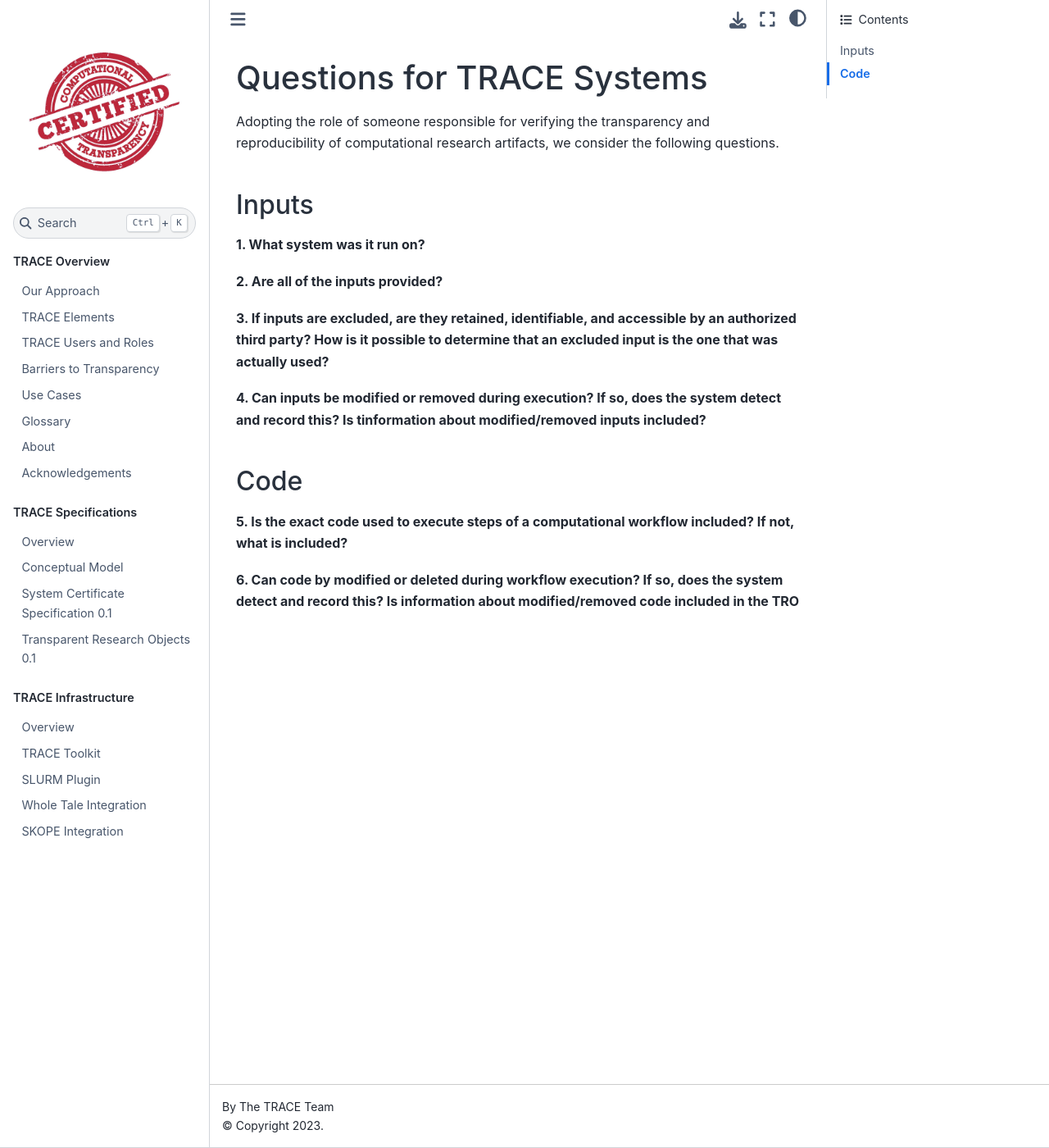
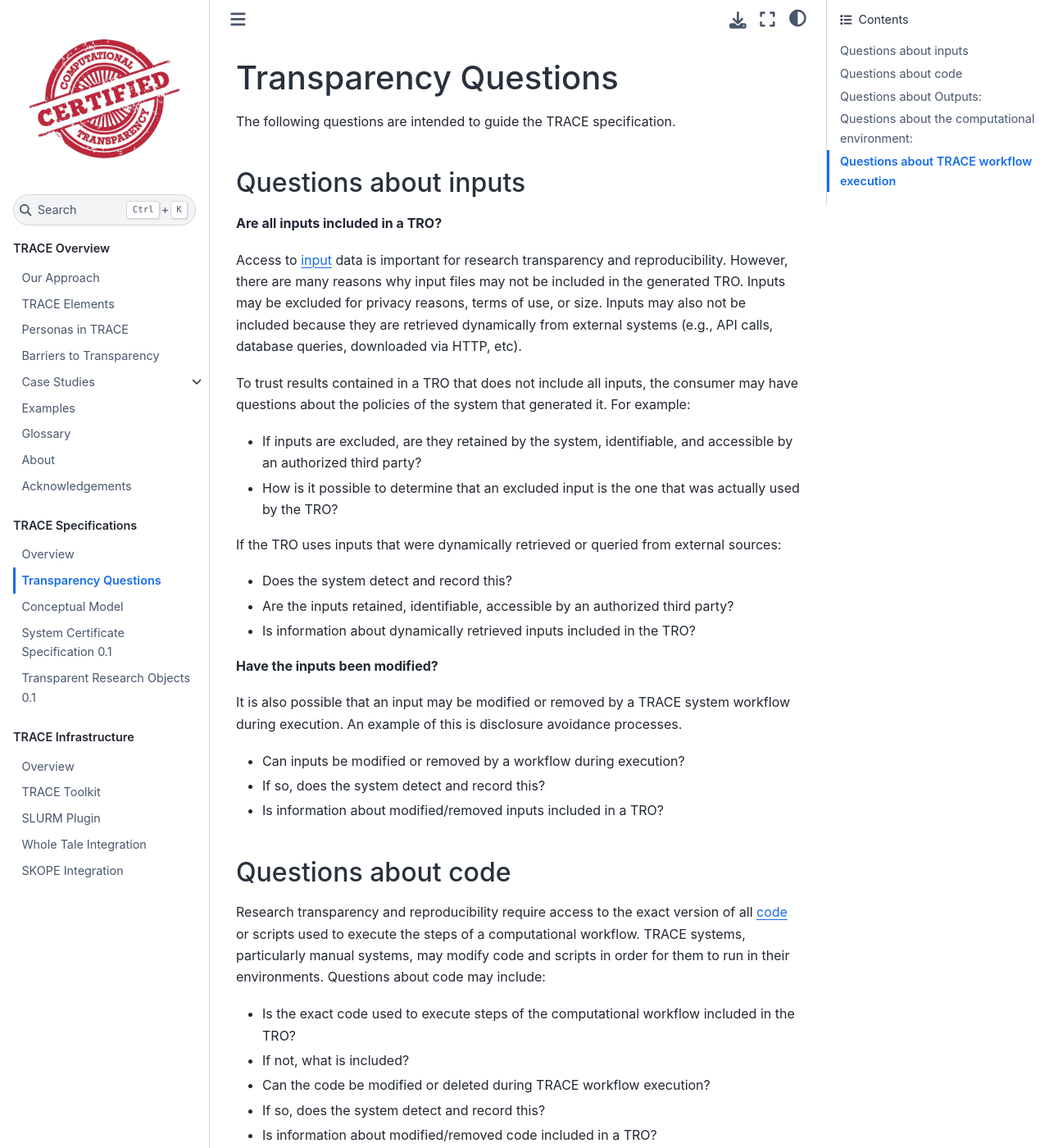
Before and after one commit to transparency-certified/trace-specification, a Jupyter Book: the page built from docs/questions.md, in a window 1280 px wide and 1400 px high. Shown: the whole window at 82% size. Built offline with Jupyter Book 1.0.4 settings and Sphinx 7.4.7 and the Sphinx Book theme 1.1.4, drawn with Linux system fonts in a browser that asks for light colours; some of the changed text lies outside the part shown.

Commit message:
Updated content based on nutshell doc; added case studies, examples, questions

```diff
--- a/_toc.yml
+++ b/_toc.yml
@@ -12,15 +12,22 @@
   - file: docs/overview
   - file: docs/elements
   - file: docs/users
-#  - file: questions
   - file: docs/barriers
-  - file: docs/usecases
+  - file: docs/case-profiles
+    sections:
+    - file: docs/case-profiles/rdc
+    - file: docs/case-profiles/bplim
+    - file: docs/case-profiles/twitter
+    - file: docs/case-profiles/ipums
+    - file: docs/case-profiles/campus-cluster
+  - file: docs/examples
   - file: docs/glossary
   - file: docs/about
   - file: docs/acknowledgements
 - caption: TRACE Specifications
   chapters:
   - file: docs/specifications
+  - file: docs/questions
   - file: docs/conceptual-model
   - file: docs/specifications/trace-certificate/0.1/index
   - file: docs/specifications/tro/0.1/index
--- a/docs/questions.md
+++ b/docs/questions.md
@@ -1,28 +1,93 @@
-# Questions for TRACE Systems
+(questions)=
+# Transparency Questions
 
-Adopting the role of someone responsible for verifying the transparency and
-reproducibility of computational research artifacts, we consider the following
-questions.
+The following questions are intended to guide the TRACE specification.
 
-## Inputs
+## Questions about inputs
 
-**1. What system was it run on?**
+**Are all inputs included in a TRO?**
 
-**2. Are all of the inputs provided?**
+Access to {term}`input <Input>` data is important for research transparency and
+reproducibility.  However, there are many reasons why input files may not be
+included in the generated TRO. Inputs may be excluded for privacy reasons, terms
+of use, or size. Inputs may also not be included because they are retrieved
+dynamically from external systems (e.g., API calls, database queries, downloaded
+via HTTP, etc).
 
-**3. If inputs are excluded, are they retained, identifiable, and accessible by
-an authorized third party? How is it possible to determine that an excluded
-input is the one that was actually used?**
+To trust results contained in a TRO that does not include all inputs, the
+consumer may have questions about the policies of the system that generated it.
+For example:
+* If inputs are excluded, are they retained by the system, identifiable, and
+  accessible by an authorized third party?
+* How is it possible to determine that an excluded input is the one that was
+  actually used by the TRO?
 
-**4. Can inputs be modified or removed during execution? If so, does the system
-detect and record this? Is tinformation about modified/removed inputs
-included?**
+If the TRO uses inputs that were dynamically retrieved or queried from external
+sources:
+* Does the system detect and record this?
+* Are the inputs retained, identifiable, accessible by an authorized third
+  party?
+* Is information about dynamically retrieved inputs included in the TRO?
 
-## Code
+**Have the inputs been modified?**
 
-**5. Is the exact code used to execute steps of a computational workflow
-included? If not, what is included?**
+It is also possible that an input may be modified or removed by a TRACE system
+workflow during execution. An example of this is disclosure avoidance processes.
 
-**6. Can code by modified or deleted during workflow execution? If so, does the
-system detect and record this? Is information about modified/removed code
-included in the TRO**
+* Can inputs be modified or removed by a workflow during execution?
+* If so, does the system detect and record this?
+* Is information about modified/removed inputs included in a TRO?
+
+## Questions about code
+
+Research transparency and reproducibility require access to the exact version of
+all {term}`code <Code>`  or scripts used to execute the steps of a computational
+workflow. TRACE systems, particularly manual systems, may modify code and
+scripts in order for them to run in their environments. Questions about code may
+include:
+* Is the exact code used to execute steps of the computational workflow included
+  in the TRO?
+* If not, what is included?
+* Can the code be modified or deleted during TRACE workflow execution?
+* If so, does the system detect and record this?
+* Is information about modified/removed code included in a TRO?
+
+## Questions about Outputs:
+
+Research transparency and reproducibility requires access to the {term}`outputs
+<Output>` associated with reported results.
+
+**Are all outputs included in a TRO?**
+
+* If outputs may be excluded, are they retained, identifiable, and accessible by
+  an authorized third party?
+* How is it possible to determine that an excluded outputs were generated by a
+  particular workflow execution?
+
+**Have the outputs been modified or deleted?**
+
+* Can outputs be modified or deleted during TRACE workflow execution?
+* If so, does the system detect and record this?
+* Is information about modified or deleted outputs included in a TRO?
+
+
+## Questions about the computational environment:
+
+* Does the system provide a complete description of the software environment
+  used to execute a workflow? If so, in what format? Is the environment
+  retained/persisted/shared, identifiable and accessible by an authorized third
+  party?
+* Can the environment be modified (e.g., packages installed) during workflow
+  execution? If so, does the system detect and record this?
+
+
+## Questions about TRACE workflow execution
+
+The consumer may also have questions about the conditions under which the
+computational workflow was executed within a TRACE system. For example:
+
+* How are author-provided artifacts submitted to the system?
+* Does the system prevent network access during execution?
+* Does the system prevent interaction with the author during runtime?
+* Does the system track intermediate steps? If so, how are steps tracked and at what level?
+* Does the system provide information about resources used?
--- a/docs/usecases.md
+++ /dev/null
@@ -1 +0,0 @@
-# Use Cases
```
Also changed, not shown: docs/case-profiles.md (added, +8 -0 lines), docs/case-profiles/bplim.md (added, +53 -0 lines), docs/case-profiles/campus-cluster.md (added, +5 -0 lines), docs/case-profiles/ipums.md (added, +16 -0 lines), docs/case-profiles/rdc.md (added, +99 -0 lines), docs/case-profiles/twitter.md (added, +58 -0 lines), docs/conceptual-model.md (+6 -0 lines), docs/examples.md (added, +101 -0 lines), docs/specifications.md (+10 -6 lines), docs/users.md (+23 -44 lines), 1 other file.
